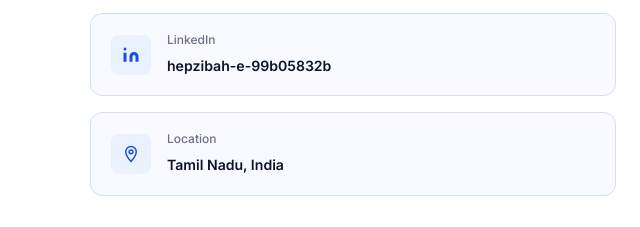
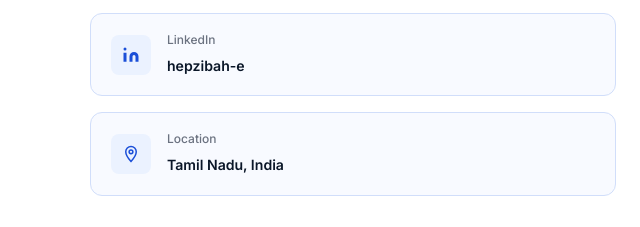
Before and after one commit to Hepzi-07/portfolio, a plain HTML site: page index.html in a window 1280 px wide. Shown: the part 5087-5314 px from the top of the page, 0-640 px from the left. Drawn offline with nearby package versions, Linux system fonts and the light colour scheme.

Commit message:
Update LinkedIn profile link

```diff
--- a/index.html
+++ b/index.html
@@ -681,7 +681,7 @@ I'm driven by the opportunity to create impactful digital experiences that blend
           </div>
           <div>
             <h5>LinkedIn</h5>
-            <a href="https://www.linkedin.com/in/hepzibah-e-99b05832b" target="_blank">hepzibah-e-99b05832b</a>
+            <a href="https://www.linkedin.com/in/hepzibah-e" target="_blank">hepzibah-e</a>
           </div>
         </div>
         <div class="contact-row">
```
